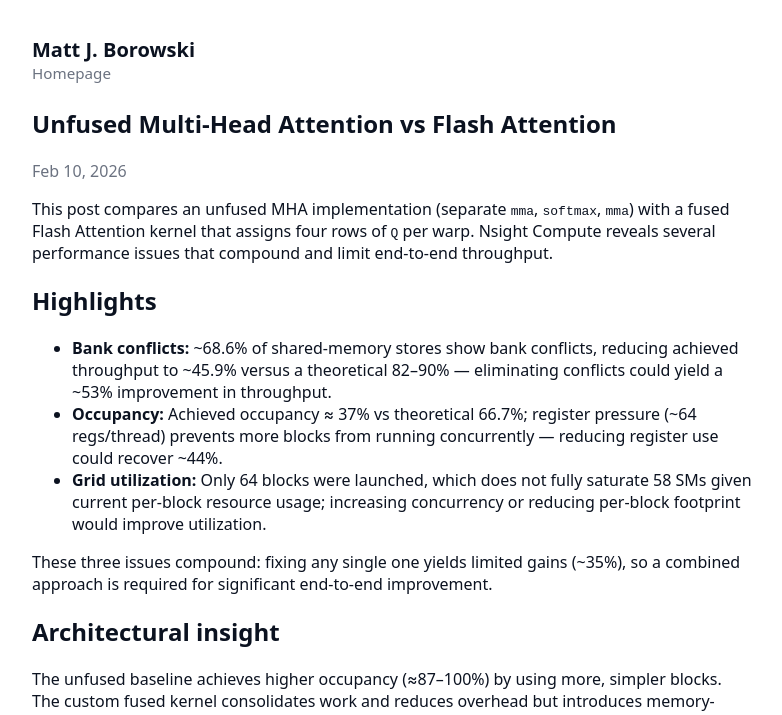
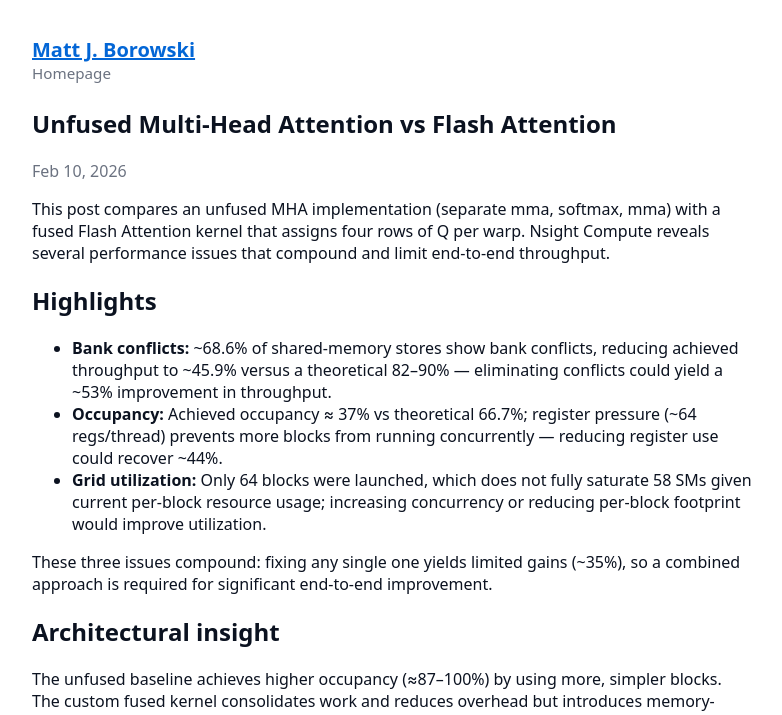
Before and after one commit to MattJBorowski1991/mattjborowski1991.github.io, a Jekyll site: the page built from _posts/2026-02-10-unfused_mha_vs_fa.md, in a window 1280 px wide. Shown: the top 715 px of the page, without its empty margins (248-1030 px from the left). Built offline with Jekyll 4.4.1, drawn with Linux system fonts in a browser that asks for light colours.

Commit message:
Fix images

```diff
--- a/_layouts/default.html
+++ b/_layouts/default.html
@@ -29,7 +29,7 @@
   </head>
   <body>
     <header>
-      <div class="site-title">{{ site.title }}</div>
+      <a class="site-title" href="{{ '/' | relative_url }}">{{ site.title }}</a>
       {% if site.description %}<div style="color:#6b7280;font-size:0.95rem">{{ site.description }}</div>{% endif %}
     </header>
 
@@ -39,7 +39,7 @@
 
     <footer>
       <div style="display:flex;align-items:center;justify-content:space-between;gap:12px;flex-wrap:wrap">
-        <div style="font-weight:600">Matt J. Borowski</div>
+        <div><a href="{{ '/' | relative_url }}" style="font-weight:600;color:inherit;text-decoration:none">Matt J. Borowski</a></div>
         <div class="social-list">
           <a class="social linkedin" href="https://www.linkedin.com/in/matt-borowski-780aab87/" aria-label="LinkedIn">
             <img src="https://www.linkedin.com/favicon.ico" alt="LinkedIn" />
--- a/_posts/2026-02-10-unfused_mha_vs_fa.md
+++ b/_posts/2026-02-10-unfused_mha_vs_fa.md
@@ -10,8 +10,8 @@ summary: >
 ---
 
 
-This post compares an unfused MHA implementation (separate `mma`, `softmax`, `mma`) with a
-fused Flash Attention kernel that assigns four rows of `Q` per warp. Nsight Compute reveals
+This post compares an unfused MHA implementation (separate mma, softmax, mma) with a
+fused Flash Attention kernel that assigns four rows of Q per warp. Nsight Compute reveals
 several performance issues that compound and limit end-to-end throughput.
 
 ## Highlights
@@ -34,11 +34,4 @@ The unfused baseline achieves higher occupancy (≈87–100%) by using more, sim
 custom fused kernel consolidates work and reduces overhead but introduces memory-access
 patterns and register pressure that hurt occupancy — a common fusion tradeoff.
 
-<p style="max-width:100%;overflow:hidden;">
-  <video controls playsinline style="width:100%;height:auto;display:block;margin:12px 0;">
-    <source src="{{ site.baseurl }}/assets/fa_tc_v1_warp_work.mp4" type="video/mp4">
-    Your browser does not support the video tag. <a href="{{ site.baseurl }}/assets/fa_tc_v1_warp_work.mp4">Download the MP4</a>.
-  </video>
-</p>
-
 See the kernels on GitHub: [unfused.cu](https://github.com/MattJBorowski1991/QuantizedMHA/blob/main/mha_kernels/unfused.cu), [fa.cu](https://github.com/MattJBorowski1991/QuantizedMHA/blob/main/mha_kernels/fa.cu), and the full analysis: [ncu_details.md](https://github.com/MattJBorowski1991/QuantizedMHA/blob/main/profiles/md/run1/ncu_details.md).
```
Also changed, not shown: _posts/2026-01-26-convolution_kernel.md (+0 -4 lines), index.md (+1 -1 lines).
